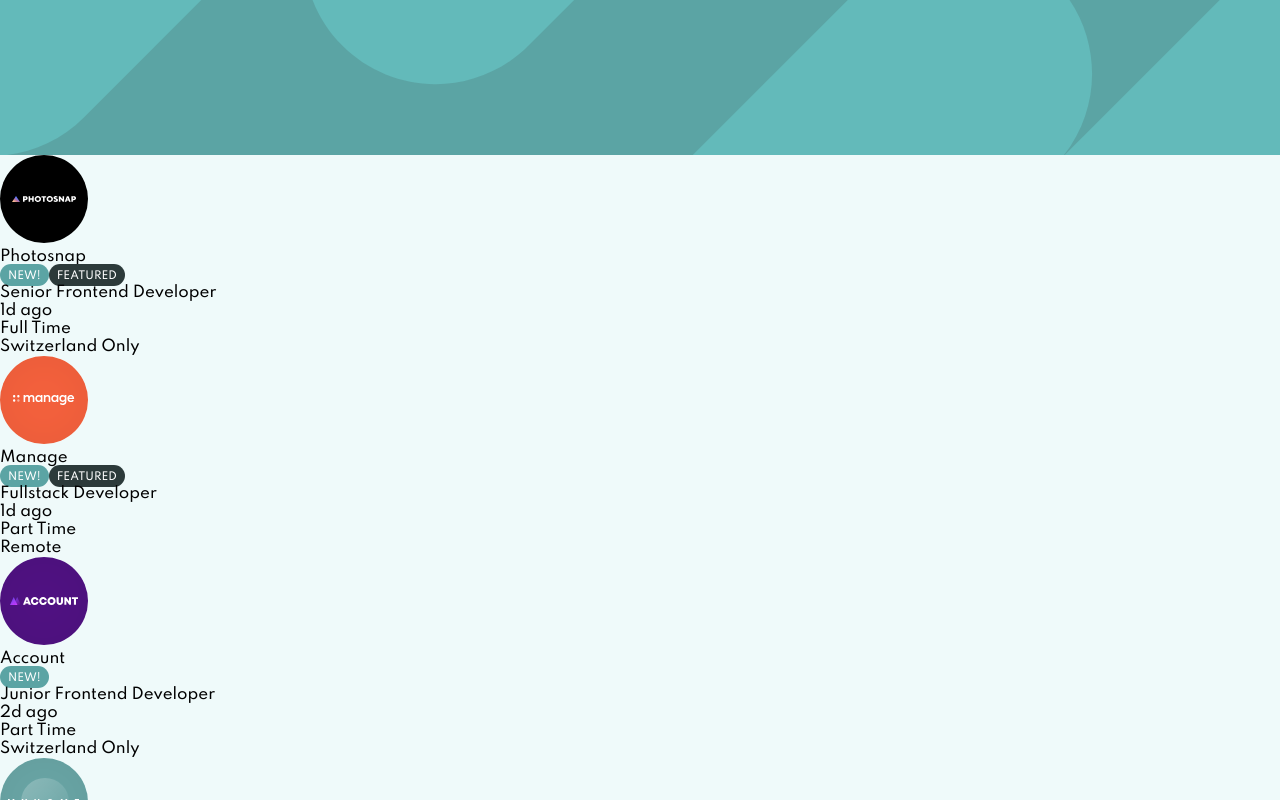
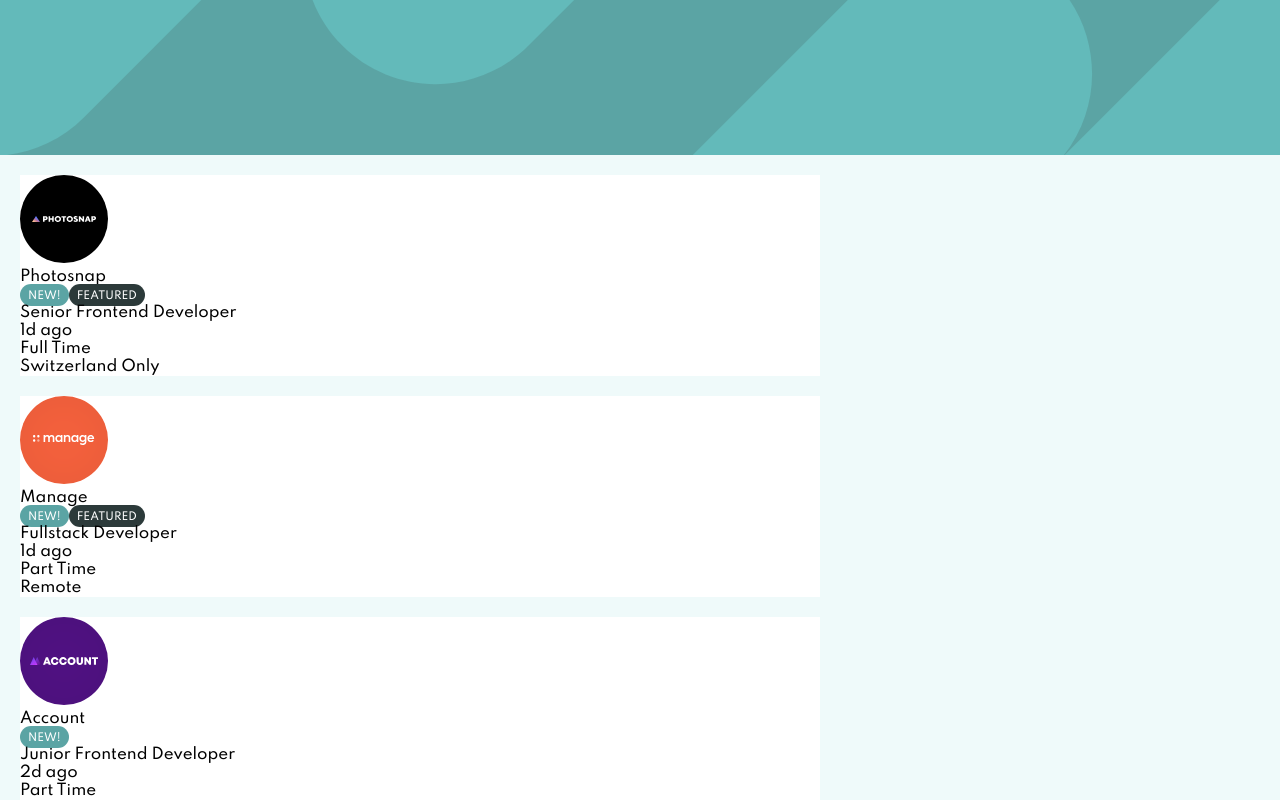
Before and after one commit to nikkypyra/filter-job-listings, a Vue app: page / in a window 1280 px wide. Shown: the top 800 px of the page. Built offline with nearby package versions, Linux system fonts and the light colour scheme.

Commit message:
feat: wip card

```diff
--- a/src/components/JobCards.vue
+++ b/src/components/JobCards.vue
@@ -1,6 +1,6 @@
 <template>
 <section>
-  <div v-for="job in jobList" :key="`${job.id}-${job.company}`">
+  <div v-for="job in jobList" :key="`${job.id}-${job.company}`" class="card">
       <img :src="require(`../assets/images/${job.logo}`)" :alt="job.company" />
       <p>{{ job.company }}</p>
       <StatusPill v-if="job.new" color="primary" :status="newStatus" />
@@ -32,5 +32,9 @@
 </script>
 
 <style lang="scss">
-
+.card {
+  background-color: $colorWhite;
+  margin: 20px;
+  max-width: 800px;
+}
 </style>
```
